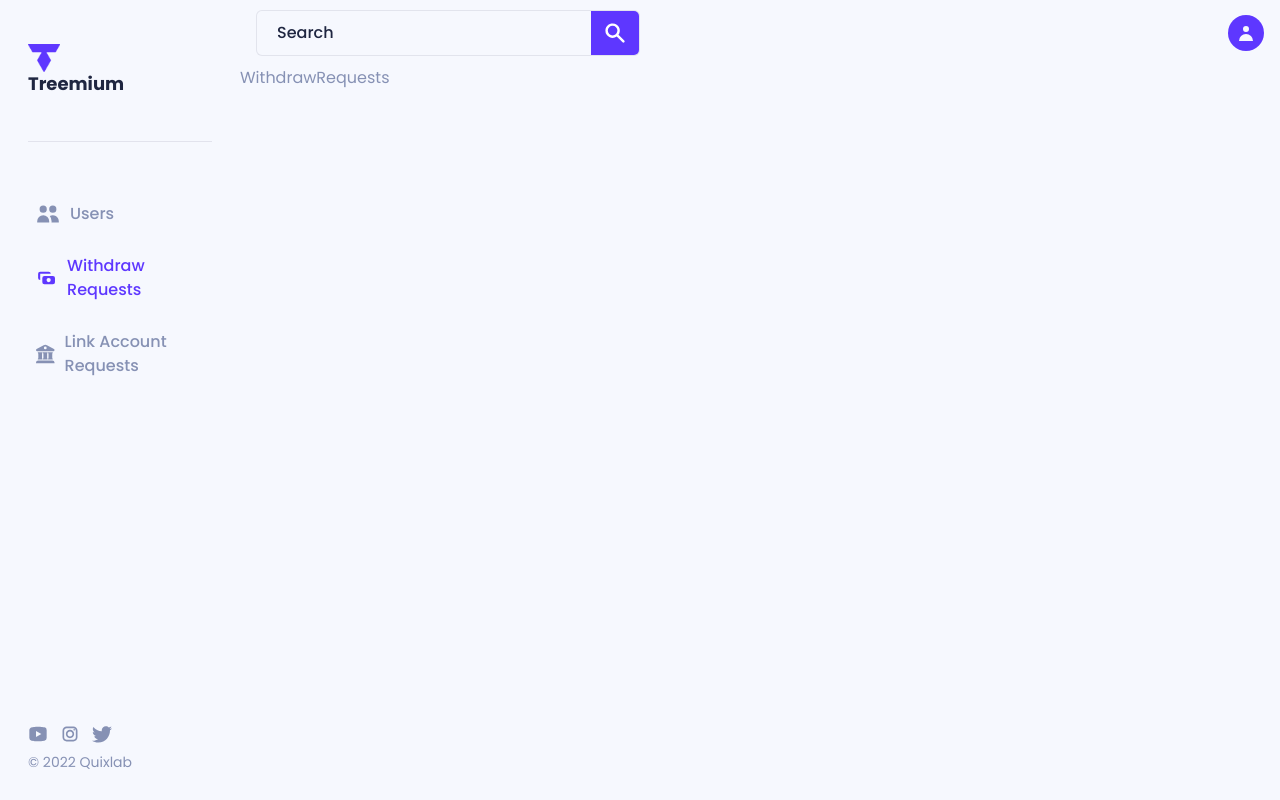
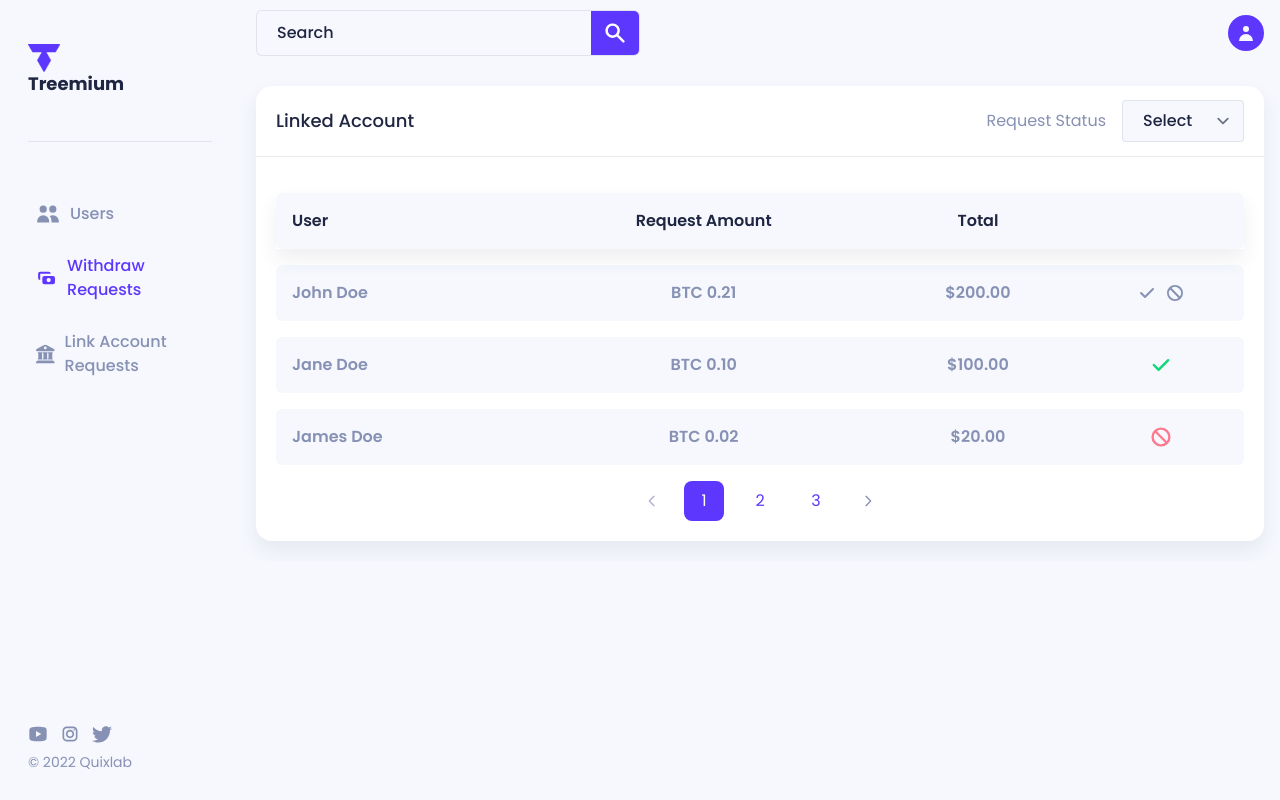
Before and after one commit to SalmanWasiKhan/TreemiumPanel, a React (Create React App) app in the folder client/: page /admin/withdraw-requests in a window 1280 px wide. Built offline with nearby package versions, Linux system fonts and the light colour scheme; sample sign-in values are in the browser's storage; the HTML template or start-up script is replaced by a standard one.

Commit message:
Withdraw request

```diff
--- /dev/null
+++ b/client/src/components/Admin/WithdrawRequests/RequestsTable.js
@@ -0,0 +1,78 @@
+import {
+  Table,
+  Thead,
+  Tr,
+  Th,
+  Tbody,
+  Td,
+  Pagination,
+} from '../../Shared/Table';
+import { CheckIcon, BanIcon } from '@heroicons/react/solid';
+import { formatUSD, formatBTC } from '../../../utils/currencyFormatter';
+import { Link } from 'react-router-dom';
+
+const RequestsTable = ({ requests, pageCount }) => {
+  return (
+    <>
+      <Table>
+        <Thead>
+          <Tr>
+            <Th>User</Th>
+            <Th className="text-center">Request Amount</Th>
+            <Th className="text-center">Total</Th>
+            <Th></Th>
+          </Tr>
+        </Thead>
+        <Tbody>
+          {requests?.map((request) => (
+            <Tr key={request._id}>
+              <Td>
+                <Link
+                  to={`/admin/users/${request.user._id}`}
+                  className="transition hover:text-primary"
+                >
+                  {request.user.name}
+                </Link>
+              </Td>
+              <Td className="text-center">{formatBTC(request.amount)}</Td>
+              <Td className="text-center">{formatUSD(request.total)}</Td>
+              <Td className="text-center">
+                {request.status === 'pending' ? (
+                  <div className="flex items-center justify-center gap-2">
+                    <button
+                      className="transition hover:text-success"
+                      onClick={() => {}}
+                    >
+                      <CheckIcon className="h-5 w-5" />
+                    </button>
+                    <button className="transition hover:text-danger">
+                      <BanIcon className="h-5 w-5" />
+                    </button>
+                  </div>
+                ) : request.status === 'approved' ? (
+                  <div className="text-success">
+                    <CheckIcon className="mx-auto h-6 w-6" />
+                  </div>
+                ) : (
+                  <div className="text-danger">
+                    <BanIcon className="mx-auto h-6 w-6" />
+                  </div>
+                )}
+              </Td>
+            </Tr>
+          ))}
+          {requests?.length === 0 && (
+            <Tr>
+              <Td colSpan={4} className="text-center">
+                No users found
+              </Td>
+            </Tr>
+          )}
+        </Tbody>
+      </Table>
+      {pageCount > 1 && <Pagination totalPages={pageCount} />}
+    </>
+  );
+};
+
+export default RequestsTable;
--- a/client/src/components/Shared/Form/SelectField.js
+++ b/client/src/components/Shared/Form/SelectField.js
@@ -8,13 +8,16 @@ const SelectField = ({
   error,
   options,
   Icon,
+  noGap,
   ...props
 }) => {
   return (
-    <div className="relative mb-7">
-      <label htmlFor={name} className="mb-4 block font-medium text-heading">
-        {label}
-      </label>
+    <div className={`relative ${noGap ? 'mb-0' : 'mb-7'}`}>
+      {label && (
+        <label htmlFor={name} className="mb-4 block font-medium text-heading">
+          {label}
+        </label>
+      )}
 
       <div className="box-border flex w-full divide-x divide-border rounded-ms border border-border bg-body-bg">
         {Icon && (
--- a/client/src/screens/Admin/WithdrawRequests.js
+++ b/client/src/screens/Admin/WithdrawRequests.js
@@ -1,5 +1,95 @@
+import { useState } from 'react';
+import RequestsTable from '../../components/Admin/WithdrawRequests/RequestsTable';
+import SelectField from '../../components/Shared/Form/SelectField';
+
+const withdrawStatuses = [
+  {
+    name: 'Pending',
+    value: 'pending',
+  },
+  {
+    name: 'Approved',
+    value: 'approved',
+  },
+  {
+    name: 'Rejected',
+    value: 'rejected',
+  },
+];
+
+const requests = [
+  {
+    _id: '5e9f8f8f8f8f8f8f8f8f8f8',
+    user: {
+      _id: '5e9f8f8f8f8f8f8f8f8f8f8',
+      name: 'John Doe',
+    },
+    amount: 0.21,
+    total: 200,
+    status: 'pending',
+  },
+  {
+    _id: '1da3a3a3a3a3a3a3a3a3a3a3',
+    user: {
+      _id: '1da3a3a3a3a3a3a3a3a3a3a3',
+      name: 'Jane Doe',
+    },
+    amount: 0.1,
+    total: 100,
+    status: 'approved',
+  },
+  {
+    _id: '2da3a3a3a3a3a3a3a3a3a3a3',
+    user: {
+      _id: '2da3a3a3a3a3a3a3a3a3a3a3',
+      name: 'James Doe',
+    },
+    amount: 0.02,
+    total: 20,
+    status: 'rejected',
+  },
+];
+
+const pageCount = 3;
+
 const WithdrawRequests = () => {
-  return <div>WithdrawRequests</div>;
+  const [selectedStatus, setSelectedStatus] = useState('');
+
+  return (
+    <div className="max-h-[85vh] overflow-auto py-5">
+      <div className="mx-auto max-w-lg px-4 md:max-w-6xl">
+        <div className="col-span-2 w-full rounded-2xl bg-white shadow-card">
+          <div className="flex items-center justify-between border-b border-border px-5 py-3.5">
+            <h4 className="text-lg font-medium text-heading">Linked Account</h4>
+
+            <div className="flex items-center justify-center gap-4">
+              <span>Request Status</span>
+
+              <SelectField
+                name="status"
+                options={withdrawStatuses.map((status) => {
+                  return {
+                    label: status.name,
+                    value: status.value,
+                  };
+                })}
+                noGap
+                value={selectedStatus}
+                onChange={(e) => setSelectedStatus(e.target.value)}
+              />
+            </div>
+          </div>
+
+          <div className="p-5">
+            <RequestsTable
+              requests={requests.slice(0, 10)}
+              pageCount={pageCount}
+            />
+          </div>
+        </div>
+      </div>
+    </div>
+  );
 };
 
 export default WithdrawRequests;
```
